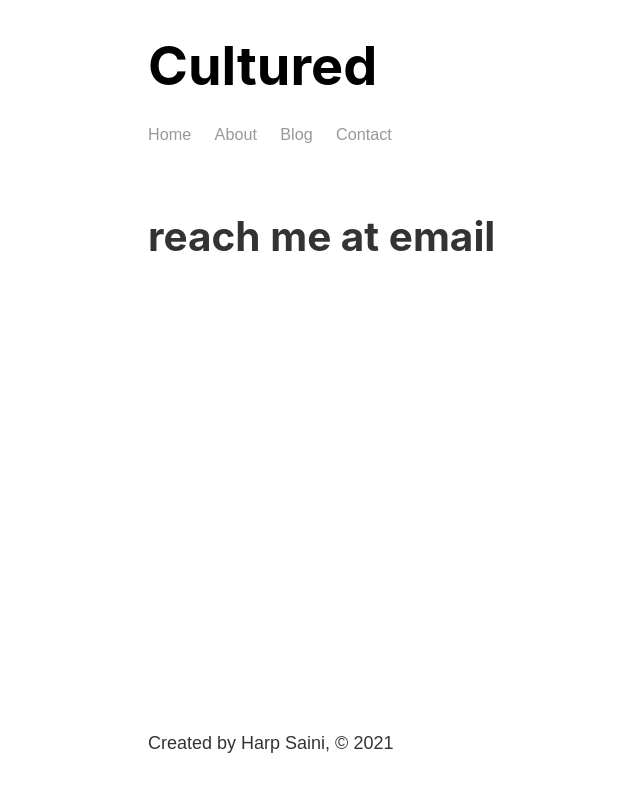
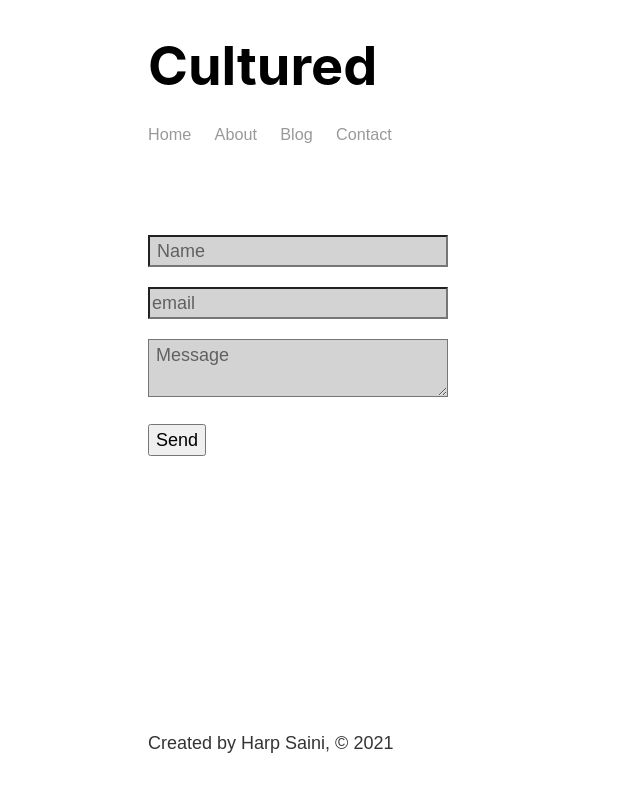
Before and after one commit to harpsaini/cultured, a Gatsby site: page /contact in a window 1280 px wide. Shown: the whole page, without its empty margins (135-775 px from the left). Built offline with nearby package versions, Linux system fonts and the light colour scheme; Gatsby itself is replaced by a stand-in of ours.

Commit message:
contact form updated

```diff
--- a/gatsby-config.js
+++ b/gatsby-config.js
@@ -1,3 +1,7 @@
+require("dotenv").config({
+  path: `.env.${process.env.NODE_ENV}`,
+})
+
 module.exports = {
   siteMetadata: {
     title: "Cultured",
@@ -5,10 +9,10 @@ module.exports = {
   },
   plugins: [
     {
-      resolve:'gatsby-source-contentful',
-      options:{
-        spaceId: process.env.CONTENTFUL_SPACE_ID,
-        accessToken: process.env.CONTENTFUL_ACCESS_TOKEN
+      resolve:"gatsby-source-contentful",
+      options: {
+        spaceId:process.env.CONTENTFUL_SPACE_ID,
+        accessToken:process.env.CONTENTFUL_ACCESS_TOKEN
       }
     },
 
--- a/package.json
+++ b/package.json
@@ -8,7 +8,7 @@
     "gatsby"
   ],
   "scripts": {
-    "develop": "env-cmd -f .env gatsby develop",
+    "develop": "env-cmd .env gatsby develop",
     "start": "gatsby develop",
     "build": "gatsby build",
     "serve": "gatsby serve",
@@ -20,7 +20,7 @@
     "@mdx-js/react": "^1.6.22",
     "cross-env": "^7.0.3",
     "dotenv": "^8.2.0",
-    "gatsby": "^2.32.3",
+    "gatsby": "^2.32.12",
     "gatsby-image": "^2.11.0",
     "gatsby-plugin-mdx": "^1.10.0",
     "gatsby-plugin-react-helmet": "^3.10.0",
@@ -28,7 +28,7 @@
     "gatsby-plugin-sharp": "^2.14.3",
     "gatsby-remark-images": "^4.0.0",
     "gatsby-remark-relative-images": "^2.0.2",
-    "gatsby-source-contentful": "^4.6.3",
+    "gatsby-source-contentful": "^4.6.4",
     "gatsby-source-filesystem": "^2.11.1",
     "gatsby-transformer-remark": "^2.16.0",
     "gatsby-transformer-sharp": "^2.12.0",
--- a/src/components/layout.js
+++ b/src/components/layout.js
@@ -1,7 +1,7 @@
 import React from 'react'
 import Footer from './footer'
 import Header from './header'
-import "../styles/index.scss"
+import "../styles/index.module.scss"
 import layoutStyles from  './layout.module.scss'
 
 
--- a/src/pages/contact.js
+++ b/src/pages/contact.js
@@ -1,14 +1,51 @@
 import React from 'react'
 import Layout from "../components/layout"
 import Head from '../components/head'
+import blogStyles from './contact.module.scss'
 
 
 const ContactPage = () =>{
 	return(
 		<Layout>
 			<Head title="Contact Us" />
-			<h1> reach me at email  </h1>
-		</Layout>
+
+
+		<div className={blogStyles.formContainer}>
+
+
+		   <form className="formStyles"
+		   method="post"
+		   netlify-honeypot="bot-field"
+		   data-netlify="true"
+		   name="contact">
+
+				   <input type="hidden" name="bot-field" />
+				   <input type="hidden" name="form-name" value="contact" />
+
+				   <input
+				   class={blogStyles.item1}
+				   type="text"
+				   name="name"
+				   placeholder=" Name" />
+
+				   <input
+				   class={blogStyles.item1}
+				   type="email"
+				   name="email"
+				   placeholder="email " />
+
+				   <textarea
+				   class={blogStyles.item2}
+				   type="text"
+				   name="message"
+				   placeholder=" Message"
+				  />
+
+				   <button type="Submit">Send</button>
+
+		   	</form>
+		</div>
+   </Layout>
 		)
 }
 
--- /dev/null
+++ b/src/pages/contact.module.scss
@@ -0,0 +1,28 @@
+.formContainer{
+    display:grid;
+   grid-template-columns: 30%;
+   padding-top: 20px;
+
+
+}
+
+
+
+.item1{
+    width: 300px;
+    background-color: #d3d3d3;
+    margin-bottom: 20px;
+
+}
+
+.item2{
+    width: 300px;
+    background-color: #d3d3d3;
+    margin-bottom: 20px;
+
+}
+
+button:hover{
+    background-color: #999999;
+    cursor: pointer;
+}
--- a/src/pages/index.js
+++ b/src/pages/index.js
@@ -7,7 +7,8 @@ const App = () => {
     <Layout>
       <Head title="Home"/>
       <h1> Hello </h1>
-      <p> This is the culutured blog</p>
+      <p> This is the blog you been looking for.
+          </p>
     </Layout>
 
     )
```
Also changed, not shown: src/pages/about.js (+8 -1 lines), src/styles/index.module.scss (renamed from src/styles/index.scss), 3 other files.
